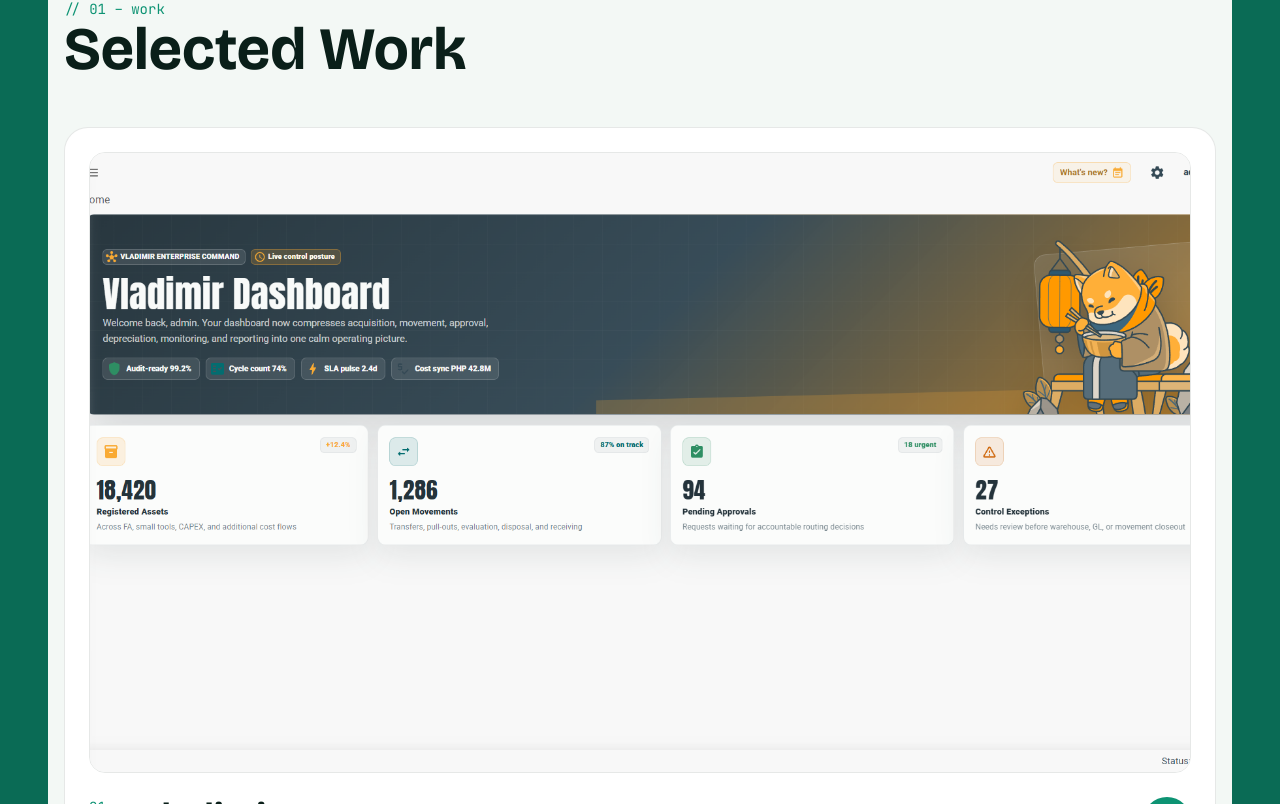
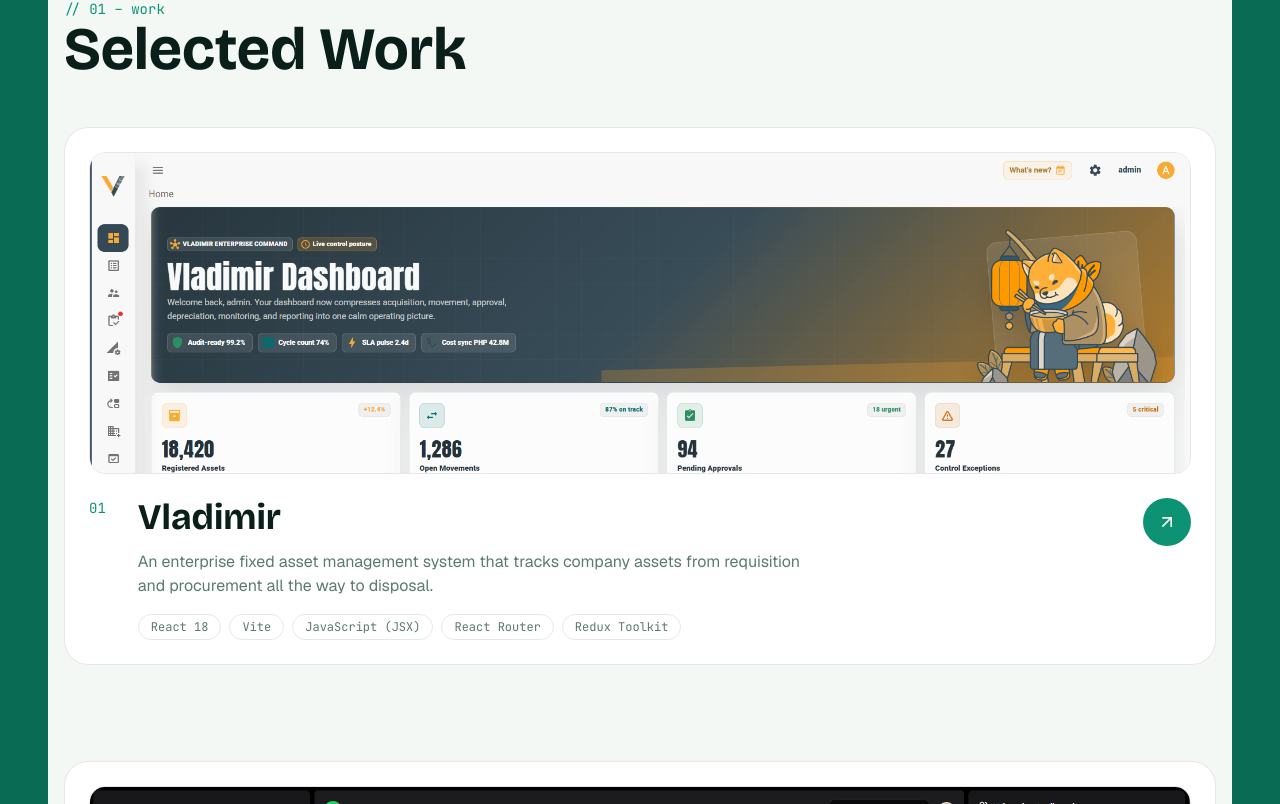
Before and after one commit to Jampord/Developer-Portfolio, a Next.js app: page / in a window 1280 px wide. Shown: the part 856-1660 px from the top of the page. Built offline with nearby package versions, Linux system fonts and the light colour scheme.

Commit message:
feat: add pinned stacking project cards; added tools on profile; (#12)

```diff
--- a/src/app/globals.css
+++ b/src/app/globals.css
@@ -43,6 +43,24 @@
   }
 }
 
+/* Stacking project cards: only on large, tall screens that allow motion.
+   Keep this query identical to STACK_QUERY in SelectedWork.tsx */
+@media (min-width: 1024px) and (min-height: 700px) and (prefers-reduced-motion: no-preference) {
+  .stack-list {
+    gap: 12vh;
+  }
+  .stack-header {
+    position: sticky;
+    top: 6rem;
+    z-index: 0;
+  }
+  .stack-card {
+    position: sticky;
+    top: calc(6rem + var(--stack-i, 0) * 1rem);
+    z-index: 1;
+  }
+}
+
 body {
   background: var(--background);
   color: var(--foreground);
--- a/src/components/SelectedWork.tsx
+++ b/src/components/SelectedWork.tsx
@@ -1,15 +1,31 @@
+"use client";
+
+import { useRef } from "react";
 import Image from "next/image";
 import Link from "next/link";
 import { ArrowUpRight } from "lucide-react";
+import gsap from "gsap";
+import { ScrollTrigger } from "gsap/ScrollTrigger";
+import { useGSAP } from "@gsap/react";
 import { projects, type Project } from "@/data/projects";
 import { Reveal } from "./Reveal";
+
+gsap.registerPlugin(ScrollTrigger, useGSAP);
+
+// Keep in sync with the media query in globals.css
+const STACK_QUERY = "(min-width: 1024px) and (min-height: 700px) and (prefers-reduced-motion: no-preference)";
+const STICKY_BASE = 96; // 6rem, in px
+const STICKY_STEP = 16; // 1rem, in px
 
 function ProjectCard({ project, index }: { project: Project; index: number }) {
   const cover = project.images[0];
   const tags = project.stack.flatMap((g) => g.items).slice(0, 5);
 
   return (
-    <article className="group relative overflow-hidden rounded-3xl border border-foreground/10 bg-card p-4 transition-colors hover:border-primary/50 md:p-6">
+    <article
+      data-stack-inner
+      className="group relative origin-top overflow-hidden rounded-3xl border border-foreground/10 bg-card p-4 transition-colors hover:border-primary/50 md:p-6"
+    >
       {cover && (
         <div className="overflow-hidden rounded-2xl border border-foreground/10">
           <Image
@@ -18,7 +34,7 @@ function ProjectCard({ project, index }: { project: Project; index: number }) {
             width={cover.width}
             height={cover.height}
             sizes="(min-width: 1152px) 1100px, 100vw"
-            className="aspect-video w-full object-cover object-top transition-transform duration-500 group-hover:scale-[1.02]"
+            className="aspect-video w-full object-cover object-top transition-transform duration-500 group-hover:scale-[1.02] lg:aspect-auto lg:h-[40vh]"
           />
         </div>
       )}
@@ -50,23 +66,82 @@ function ProjectCard({ project, index }: { project: Project; index: number }) {
           <ArrowUpRight className="size-5" />
         </span>
       </div>
+
+      {/* Dimmed as the next card covers this one */}
+      <div
+        data-stack-shade
+        aria-hidden="true"
+        className="pointer-events-none absolute inset-0 bg-background opacity-0"
+      />
     </article>
   );
 }
 
 export function SelectedWork() {
+  const root = useRef<HTMLElement>(null);
+
+  useGSAP(
+    () => {
+      const mm = gsap.matchMedia();
+
+      mm.add(STACK_QUERY, () => {
+        const items = gsap.utils.toArray<HTMLElement>("[data-stack-item]");
+        const header = root.current?.querySelector("[data-stack-header]");
+
+        if (header && items[0]) {
+          gsap.to(header, {
+            opacity: 0,
+            y: 0,
+            scale: 0.97,
+            ease: "none",
+            scrollTrigger: {
+              trigger: items[0],
+              start: "top 25%",
+              end: `top ${STICKY_BASE}px`,
+              scrub: true,
+            },
+          });
+        }
+
+        items.forEach((item, i) => {
+          const next = items[i + 1];
+          if (!next) return; // the last card has nothing covering it
+
+          const inner = item.querySelector("[data-stack-inner]");
+          const shade = item.querySelector("[data-stack-shade]");
+
+          gsap
+            .timeline({
+              scrollTrigger: {
+                trigger: next,
+                start: "top bottom",
+                end: `top ${STICKY_BASE + (i + 1) * STICKY_STEP}px`,
+                scrub: true,
+              },
+            })
+            .to(inner, { scale: 0.94, ease: "none" }, 0)
+            .to(shade, { opacity: 0.55, ease: "none" }, 0);
+        });
+      });
+
+      return () => mm.revert();
+    },
+    { scope: root },
+  );
+
   return (
-    <section id="work" className="scroll-mt-28 border-t border-foreground/10 py-24">
-      <Reveal>
-        <p className="font-mono text-sm text-primary">{"//"} 01 – work</p>
-        <h2 className="font-display text-4xl font-bold md:text-6xl">Selected Work</h2>
+    <section ref={root} id="work" className="scroll-mt-28 border-t border-foreground/10 py-24">
+      <Reveal className="stack-header">
+        <div data-stack-header>
+          <p className="font-mono text-sm text-primary">{"//"} 01 – work</p>
+          <h2 className="font-display text-4xl font-bold md:text-6xl">Selected Work</h2>
+        </div>
       </Reveal>
-      <ul className="mt-12 grid gap-8">
+
+      <ul className="stack-list mt-12 grid gap-8">
         {projects.map((p, i) => (
-          <li key={p.slug}>
-            <Reveal>
-              <ProjectCard project={p} index={i} />
-            </Reveal>
+          <li key={p.slug} data-stack-item className="stack-card" style={{ "--stack-i": i } as React.CSSProperties}>
+            <ProjectCard project={p} index={i} />
           </li>
         ))}
       </ul>
--- a/src/data/profile.ts
+++ b/src/data/profile.ts
@@ -39,6 +39,9 @@ export const skillGroups = [
       "React DevTools",
       "Lighthouse",
       "Figma",
+      "Postman",
+      "Apidog",
+      "Swagger",
     ],
   },
 ];
```
